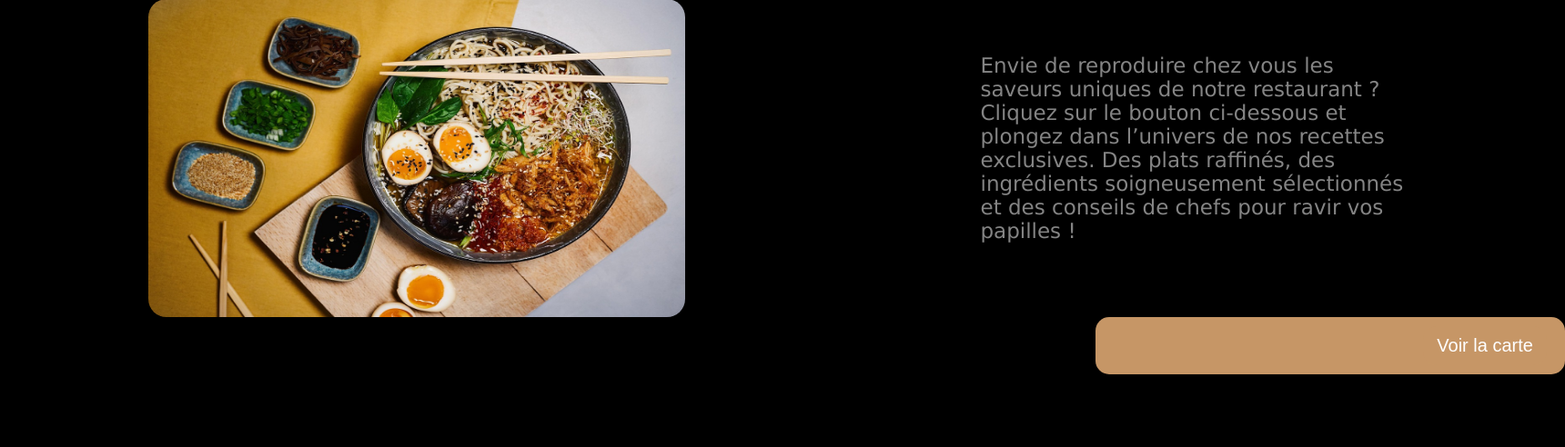
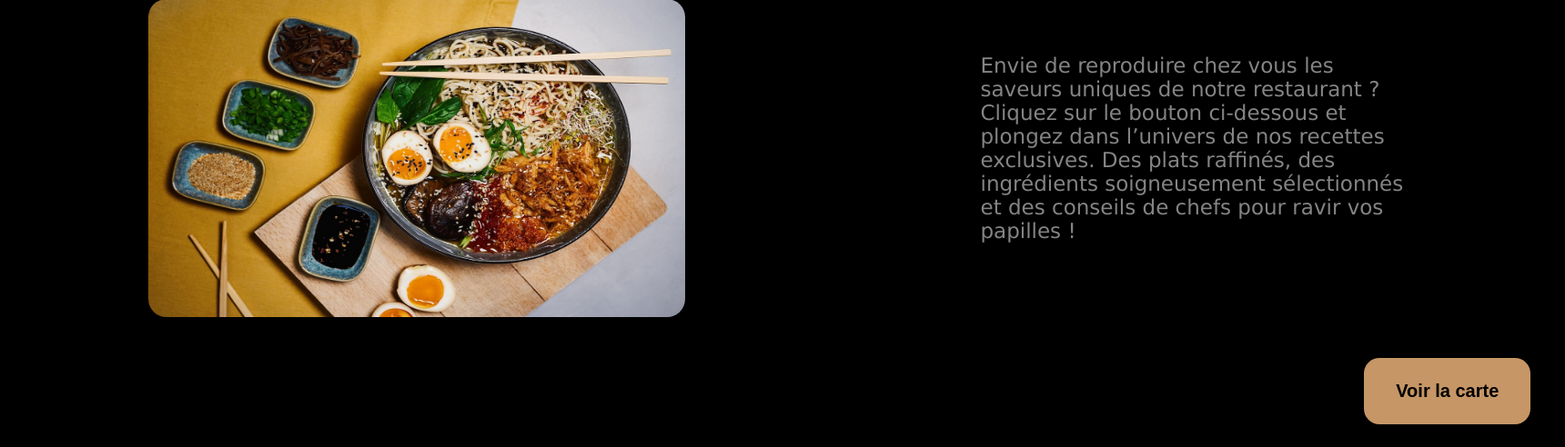
Before and after one commit to lenain-emile/gestionnaire-de-menu, a PHP site: page / in a window 1720 px wide. Shown: the part 2267-2759 px from the top of the page at 91% size. Before the commit the page ends 2679 px from the top, so only its background shows below. Run offline with PHP 8.4, Linux system fonts and the light colour scheme; some libraries are stand-ins or nearby versions.

Commit message:
connexion homepage and Compte-Utilisateur

```diff
--- a/homepage.css
+++ b/homepage.css
@@ -42,9 +42,13 @@ body {
 
 .nav-user {
   font-size: 3rem;
-  color: #c69666;
   cursor: pointer;
 }
+
+.nav-user i {
+  color: #c69666 ;
+}
+
 .videoback1 {
   width: 90%;
   height: 700px;
@@ -110,14 +114,21 @@ p {
 }
 
 .btn {
-  margin-left: 70%;
-  display: inline-block;
-  display: flex;
-  justify-content: center;
-  padding: 10px 15px;
-  background-color: #c69666;
-  color: white;
+  display: inline-block; /* Ajuste la largeur au contenu */
+  padding: 25px 35px;
+  color: rgb(0, 0, 0);
   font-size: 20px;
   border-radius: 15px;
   text-decoration: none;
+  text-align: center;
+  font-weight: bold;
+  border: none;
 }
+
+.btn-container {
+  width: 100%;
+  margin-left: 800%;
+  margin-top: 20px;
+  background-color: #c69666;
+  border-radius: 17px;
+}
--- a/index.html
+++ b/index.html
@@ -17,8 +17,9 @@
                 <h1>Cuisine du Monde</h1>
             </div>
             <div class="nav-user">
-                <a href="index.php>"></a>
-                <i class="fas fa-user-circle"></i>
+                <a href="http://localhost/index.php">
+                    <i class="fas fa-user-circle"></i>
+                </a>
             </div>
 
         </nav>
@@ -52,7 +53,9 @@
                 <p>Envie de reproduire chez vous les saveurs uniques de notre restaurant ? Cliquez sur le bouton ci-dessous et plongez dans l’univers de nos recettes exclusives. Des plats raffinés, des ingrédients soigneusement sélectionnés et des conseils de chefs pour ravir vos papilles !</p>
             </div>
             <div class="btn">
-                <a href="recettes.html" class="btn">Voir la carte</a>
+                <div class="btn-container">
+                    <a href="recettes.html" class="btn">Voir la carte</a>
+                </div>
             </div>
         </section>
 
```
